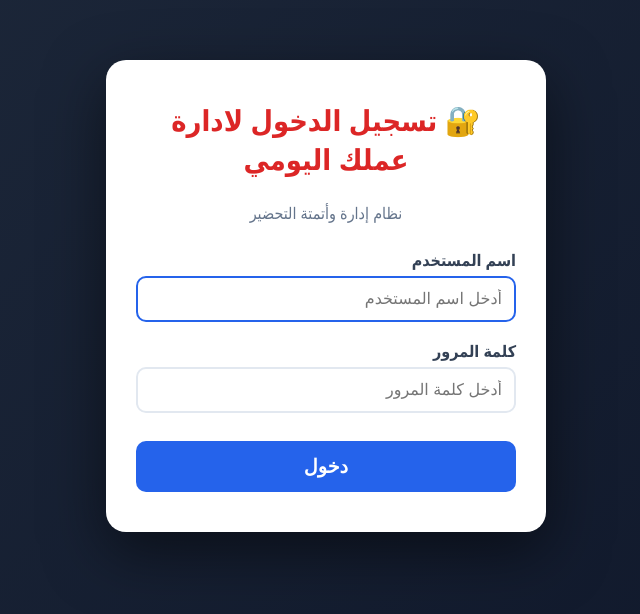
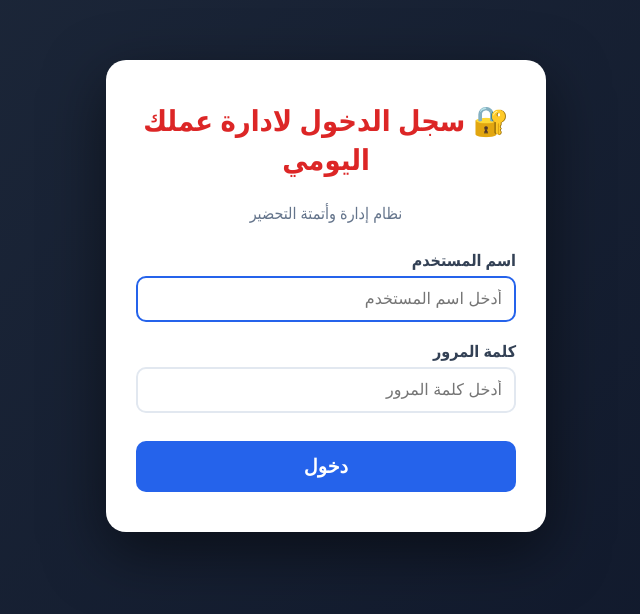
Before and after one commit to ABCsalem/web, a plain HTML site: page index.html in a window 1280 px wide. Shown: the part 104-718 px from the top of the page, without its empty margins (314-954 px from the left). Drawn offline with nearby package versions, Linux system fonts and the light colour scheme.

Commit message:
Add files via upload

```diff
--- a/index.html
+++ b/index.html
@@ -13,7 +13,7 @@
   <!-- شاشة تسجيل الدخول -->
   <div id="login-screen" class="login-overlay">
     <div class="login-box">
-      <h2>🔐 تسجيل الدخول لادارة عملك اليومي</h2>
+      <h2>🔐 سجل الدخول لادارة عملك اليومي</h2>
       <p>نظام إدارة وأتمتة التحضير</p>
       <div class="login-form">
         <div class="form-group">
```
